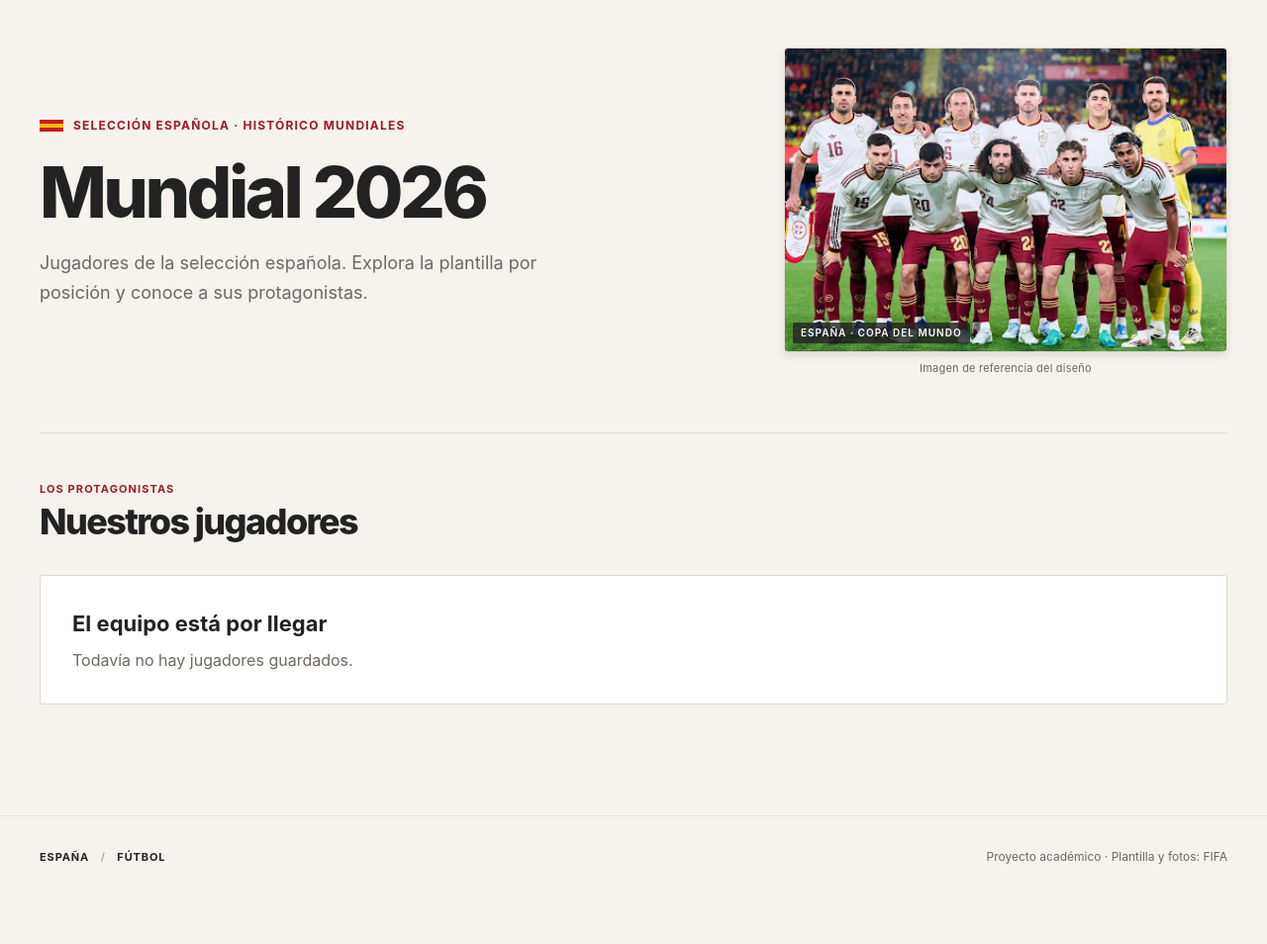
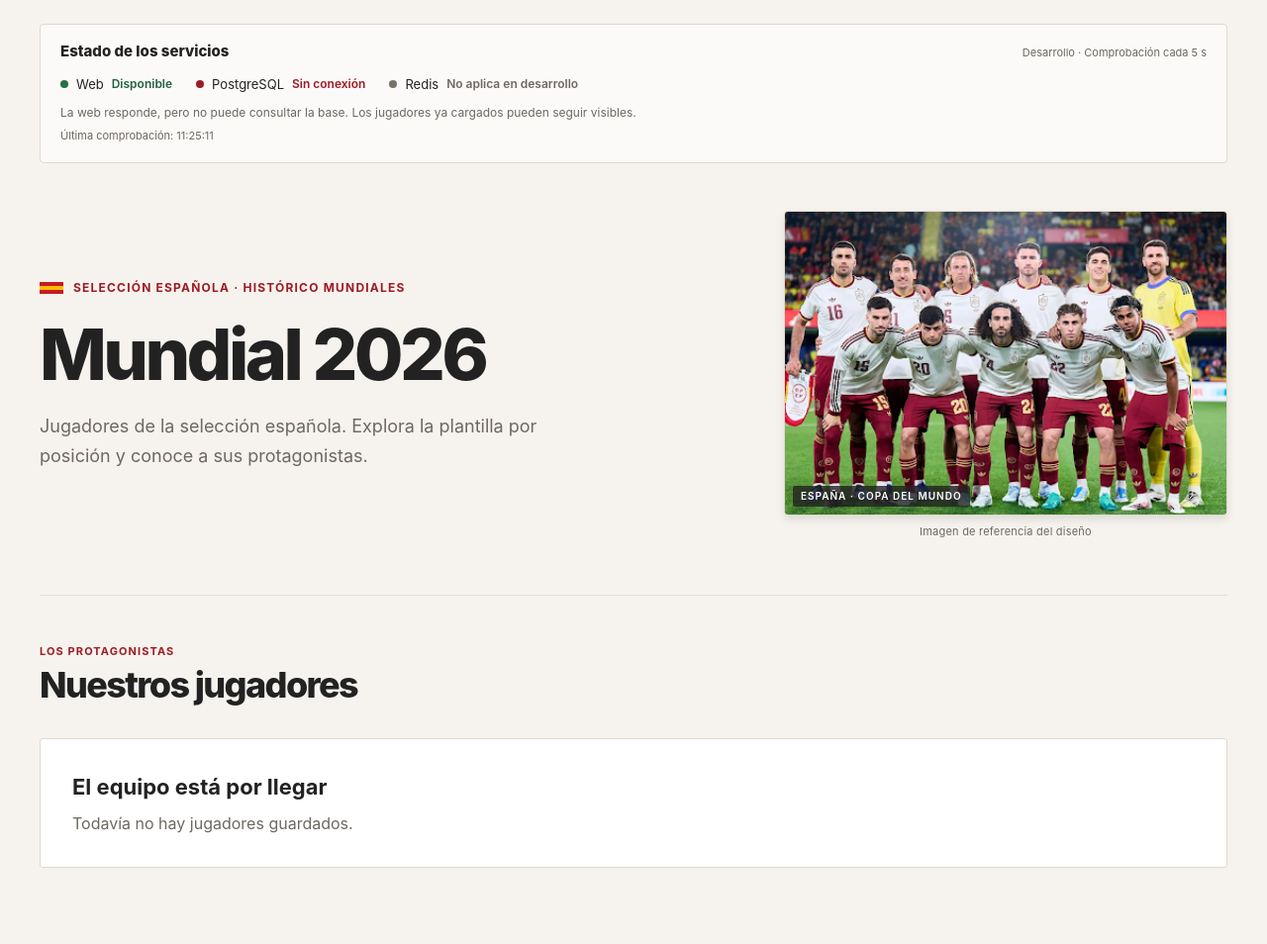
Before and after one commit to creyg11/practica1-docker, a Flask app: page /jugadores in a window 1280 px wide. Shown: the part 81-1035 px from the top of the page at 99% size. Before the commit the page ends 954 px from the top, so only its background shows below. Run offline with Flask 3, Linux system fonts and the light colour scheme; data that the repository does not hold is empty; some libraries are stand-ins or nearby versions.

Commit message:
feat: monitor service health and prevent duplicate player seeds

```diff
--- a/app/app.py
+++ b/app/app.py
@@ -41,20 +41,38 @@ def agrupar_jugadores(lista_jugadores):
 
 @app.route("/health")
 def health():
-    return jsonify({"status": "healthy", "service": "web"}), 200
+    db_connected = comprobar_db()
+    response = jsonify({
+        "status": "healthy" if db_connected else "degraded",
+        "service": "web",
+        "services": {
+            "web": "connected",
+            "db": "connected" if db_connected else "disconnected",
+            "cache": "not_applicable",
+        },
+    })
+    response.headers["Cache-Control"] = "no-store"
+    return response, 200 if db_connected else 503
+
+
+def comprobar_db():
+    """Comprueba una consulta real, sin leer ni modificar los jugadores."""
+    try:
+        with get_db_connection() as connection:
+            with connection.cursor() as cursor:
+                cursor.execute("SET LOCAL statement_timeout = '3s';")
+                cursor.execute("SELECT 1;")
+                return cursor.fetchone()[0] == 1
+    except psycopg.Error:
+        return False
 
 
 @app.route("/db-check")
 def db_check():
-    try:
-        with get_db_connection() as connection:
-            with connection.cursor() as cursor:
-                cursor.execute("SELECT 1;")
-                result = cursor.fetchone()[0]
-    except psycopg.Error:
+    if not comprobar_db():
         return jsonify({"status": "disconnected", "service": "db"}), 503
 
-    return jsonify({"status": "connected", "service": "db", "result": result}), 200
+    return jsonify({"status": "connected", "service": "db", "result": 1}), 200
 
 
 @app.route("/jugadores")
--- a/app/static/css/style.css
+++ b/app/static/css/style.css
@@ -177,3 +177,22 @@ h2 { margin-top: 4px; font-size: 36px; font-weight: 800; line-height: 1.2; lette
     html { scroll-behavior: auto; }
     *, *::before, *::after { animation: none !important; transition: none !important; }
 }
+
+/* Estado de servicios: texto y color para distinguir los resultados. */
+.service-status { margin-top: 24px; padding: 18px 20px; border: 1px solid var(--line); border-radius: 4px; background: rgb(255 255 255 / 65%); }
+.status-heading { display: flex; flex-wrap: wrap; align-items: baseline; justify-content: space-between; gap: 8px; }
+.status-heading h2 { margin: 0; font-size: 15px; letter-spacing: 0; }
+.status-heading > span, .status-updated { color: var(--muted); font-size: 11px; }
+.service-list { display: flex; flex-wrap: wrap; gap: 12px 24px; list-style: none; padding: 0; margin: 14px 0 10px; }
+.service-list li { display: flex; flex-wrap: wrap; align-items: center; gap: 8px; font-size: 13px; }
+.service-list strong { font-size: 12px; font-weight: 600; }
+.status-dot { width: 8px; height: 8px; border-radius: 50%; background: #77736b; flex-shrink: 0; }
+[data-state="connected"] .status-dot { background: #277047; }
+[data-state="connected"] strong { color: #22613e; }
+[data-state="disconnected"] .status-dot { background: var(--red); }
+[data-state="disconnected"] strong { color: var(--red); }
+[data-state="unknown"] .status-dot { background: #99701a; }
+[data-state="unknown"] strong { color: #795810; }
+[data-state="neutral"] strong { color: var(--muted); }
+.status-message { font-size: 12px; color: var(--muted); }
+.status-updated { margin-top: 6px; min-height: 1.5em; }
--- /dev/null
+++ b/app/static/js/estado.js
@@ -0,0 +1,61 @@
+// Solo consultamos Flask. El navegador nunca conecta directamente con la base.
+const statusPanel = document.querySelector('[data-health-url]');
+
+if (statusPanel) {
+    const message = document.getElementById('status-message');
+    const updated = document.getElementById('status-updated');
+
+    function setService(service, state, label) {
+        const item = statusPanel.querySelector(`[data-service="${service}"]`);
+        item.dataset.state = state;
+        const value = item.querySelector('strong');
+        if (value.textContent !== label) value.textContent = label;
+    }
+
+    function setMessage(text) {
+        if (message.textContent !== text) message.textContent = text;
+    }
+
+    async function checkServices() {
+        const controller = new AbortController();
+        const timeout = setTimeout(() => controller.abort(), 8000);
+        try {
+            const response = await fetch(statusPanel.dataset.healthUrl, {
+                cache: 'no-store',
+                signal: controller.signal,
+            });
+            // HTTP 503 también contiene JSON: Flask responde, pero la base falla.
+            if (response.status !== 200 && response.status !== 503) {
+                throw new Error('Respuesta de estado no disponible');
+            }
+            const data = await response.json();
+            if (data.services?.web !== 'connected' ||
+                !['connected', 'disconnected'].includes(data.services.db) ||
+                data.services.cache !== 'not_applicable') {
+                throw new Error('Respuesta de estado no reconocida');
+            }
+            const dbConnected = data.services.db === 'connected';
+            setService('web', 'connected', 'Disponible');
+            setService('db', dbConnected ? 'connected' : 'disconnected',
+                dbConnected ? 'Conectado' : 'Sin conexión');
+            setMessage(dbConnected
+                ? 'Servicios disponibles. Recarga la página para actualizar el listado.'
+                : 'La web responde, pero no puede consultar la base. Los jugadores ya cargados pueden seguir visibles.');
+            updated.textContent = `Última comprobación: ${new Date().toLocaleTimeString('es-ES')}`;
+        } catch {
+            setService('web', 'unknown', 'Sin respuesta');
+            setService('db', 'unknown', 'Desconocido');
+            setMessage('No se puede comprobar la conexión con el servidor. Se volverá a intentar automáticamente.');
+            updated.textContent = `Último intento: ${new Date().toLocaleTimeString('es-ES')}`;
+        } finally {
+            clearTimeout(timeout);
+            // Esperamos a terminar: nunca se solapan dos comprobaciones.
+            setTimeout(checkServices, 5000);
+        }
+    }
+
+    setService('web', 'unknown', 'Comprobando…');
+    setService('db', 'unknown', 'Comprobando…');
+    setMessage('Comprobando las conexiones…');
+    checkServices();
+}
--- a/app/templates/jugadores.html
+++ b/app/templates/jugadores.html
@@ -12,6 +12,7 @@
     <title>Selección Española · Mundial 2026</title>
     <link rel="stylesheet" href="{{ url_for('static', filename='css/style.css') }}">
     <script src="{{ url_for('static', filename='js/jugadores.js') }}" defer></script>
+    <script src="{{ url_for('static', filename='js/estado.js') }}" defer></script>
 </head>
 <body>
     <a class="skip-link" href="#jugadores-seccion">Saltar al listado de jugadores</a>
@@ -29,6 +30,21 @@
     </header>
 
     <main class="page-width" id="inicio">
+        <section class="service-status" aria-labelledby="services-title" data-health-url="{{ url_for('health') }}">
+            <div class="status-heading">
+                <h2 id="services-title">Estado de los servicios</h2>
+                <span>Desarrollo · Comprobación cada 5 s</span>
+            </div>
+            <div aria-live="polite" aria-atomic="true">
+                <ul class="service-list">
+                    <li data-service="web" data-state="unknown"><span class="status-dot" aria-hidden="true"></span>Web <strong>Sin comprobar</strong></li>
+                    <li data-service="db" data-state="unknown"><span class="status-dot" aria-hidden="true"></span>PostgreSQL <strong>Sin comprobar</strong></li>
+                    <li data-service="cache" data-state="neutral"><span class="status-dot" aria-hidden="true"></span>Redis <strong>No aplica en desarrollo</strong></li>
+                </ul>
+                <p class="status-message" id="status-message">Activa JavaScript para comprobar las conexiones automáticamente.</p>
+            </div>
+            <p class="status-updated" id="status-updated"></p>
+        </section>
         <section class="hero" aria-labelledby="page-title">
             <div class="hero-copy">
                 <p class="eyebrow"><span class="flag" aria-hidden="true"></span>SELECCIÓN ESPAÑOLA · HISTÓRICO MUNDIALES</p>
--- a/db/init/01-jugadores.sql
+++ b/db/init/01-jugadores.sql
@@ -36,6 +36,8 @@ INSERT INTO jugadores (nombre, posicion, imagen) VALUES
     ('Lamine Yamal',      'Delantero',       'images/jugadores/lamine-yamal.avif'),
     ('Mikel Oyarzabal',   'Delantero',       'images/jugadores/mikel-oyarzabal.avif'),
     ('Víctor Muñoz',      'Delantero',       'images/jugadores/victor-munoz.avif'),
-    ('Borja Iglesias',    'Delantero',       'images/jugadores/borja-iglesias.avif');
+    ('Borja Iglesias',    'Delantero',       'images/jugadores/borja-iglesias.avif')
+-- Si ya existe el nombre, conservamos la fila y sus posibles cambios manuales.
+ON CONFLICT (nombre) DO NOTHING;
 
 COMMIT;
```
